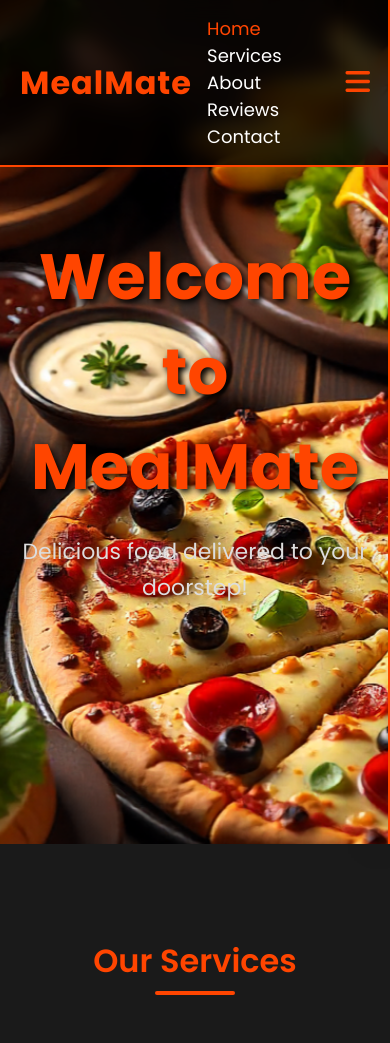
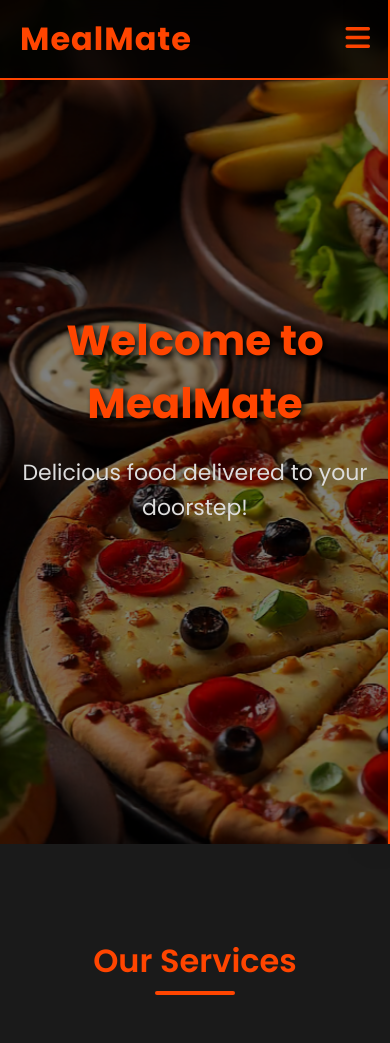
Before and after one commit to Navindi-Thisara/MealMate-online-food-ordering-system, a PHP site: page / in a window 390 px wide. Shown: the top 1043 px of the page. Run offline with PHP 8.4, Linux system fonts and the light colour scheme.

Commit message:
Update index.css

```diff
--- a/index.css
+++ b/index.css
@@ -12,10 +12,7 @@
     color: #fff;
     scroll-behavior: smooth;
     background-color: #0d0d0d;
-<<<<<<< HEAD
     overflow-x: hidden;
-=======
->>>>>>> b0ceea530be018fda6373c9e10c1644792d6a83a
 }
 
 /* Header */
@@ -54,98 +51,6 @@
 
 header .landing-nav a::after {
     content: '';
-<<<<<<< HEAD
-=======
-    position: absolute;
-    bottom: -5px;
-    left: 0;
-    width: 0;
-    height: 2px;
-    background: #FF4500;
-    transition: width 0.3s ease;
-}
-
-header .landing-nav a:hover,
-header .landing-nav a.active {
-    color: #FF4500;
-}
-
-header .landing-nav a:hover::after,
-header .landing-nav a.active::after {
-    width: 100%;
-}
-
-.menu-btn {
-    font-size: 28px;
-    cursor: pointer;
-    color: #FF4500;
-}
-
-/* Sidebar - new style */
-.side-nav {
-    height: 100%;
-    width: 0;
-    position: fixed;
-    top: 0;
-    right: 0;
-    background: rgba(17, 17, 17, 0.95);
-    backdrop-filter: blur(10px);
-    overflow-x: hidden;
-    transition: 0.5s cubic-bezier(0.785, 0.135, 0.15, 0.86);
-    padding-top: 80px;
-    z-index: 1500;
-    box-shadow: -10px 0 30px rgba(0, 0, 0, 0.5);
-    border-left: 2px solid #FF4500;
-}
-
-.side-nav a {
-    display: flex;
-    align-items: center;
-    padding: 15px 30px;
-    font-size: 20px;
-    color: #fff;
-    text-decoration: none;
-    transition: 0.3s ease;
-    border-left: 5px solid transparent;
-}
-
-.side-nav a i {
-    margin-right: 15px;
-    font-size: 22px;
-    color: #FF4500;
-}
-
-.side-nav a:hover {
-    background: #FF4500;
-    color: #000;
-    border-left: 5px solid #fff;
-}
-
-.side-nav a:hover i {
-    color: #000;
-}
-
-/* Sections */
-.section {
-    width: 100%;
-    min-height: 100vh;
-    display: flex;
-    flex-direction: column;
-    justify-content: center;
-    align-items: center;
-    text-align: center;
-    padding: 50px 20px;
-    background-color: #0d0d0d;
-}
-
-.home {
-    position: relative;
-    background: url('assets/images/home-bg.png') center/cover no-repeat;
-}
-
-.home::after {
-    content: "";
->>>>>>> b0ceea530be018fda6373c9e10c1644792d6a83a
     position: absolute;
     bottom: -5px;
     left: 0;
@@ -177,7 +82,6 @@
     width: 0;
     position: fixed;
     top: 0;
-<<<<<<< HEAD
     right: 0;
     background: rgba(17, 17, 17, 0.95);
     backdrop-filter: blur(10px);
@@ -256,12 +160,6 @@
     position: absolute;
     top: 0; left: 0; right: 0; bottom: 0;
     background: rgba(0, 0, 0, 0.5);
-=======
-    left: 0;
-    right: 0;
-    bottom: 0;
-    background: rgba(0, 0, 0, 0.75);
->>>>>>> b0ceea530be018fda6373c9e10c1644792d6a83a
     z-index: 1;
 }
 
@@ -272,19 +170,8 @@
 }
 
 @keyframes fadeIn {
-<<<<<<< HEAD
     from { opacity: 0; transform: translateY(20px); }
     to { opacity: 1; transform: translateY(0); }
-=======
-    from {
-        opacity: 0;
-        transform: translateY(20px);
-    }
-    to {
-        opacity: 1;
-        transform: translateY(0);
-    }
->>>>>>> b0ceea530be018fda6373c9e10c1644792d6a83a
 }
 
 .section h1 {
@@ -297,19 +184,8 @@
 }
 
 @keyframes textRise {
-<<<<<<< HEAD
     0% { opacity: 0; transform: translateY(50px); }
     100% { opacity: 1; transform: translateY(0); }
-=======
-    0% {
-        opacity: 0;
-        transform: translateY(50px);
-    }
-    100% {
-        opacity: 1;
-        transform: translateY(0);
-    }
->>>>>>> b0ceea530be018fda6373c9e10c1644792d6a83a
 }
 
 .section h2 {
@@ -433,11 +309,7 @@
     align-items: center;
     gap: 30px;
     padding: 60px 20px;
-<<<<<<< HEAD
     background: #1a1a1a;
-=======
-    background: #111;
->>>>>>> b0ceea530be018fda6373c9e10c1644792d6a83a
 }
 
 .review-list {
@@ -574,7 +446,6 @@
     header {
         padding: 15px 20px;
     }
-<<<<<<< HEAD
     /* Hide .main-nav by default on smaller screens */
     header .main-nav {
         display: none;
@@ -583,11 +454,6 @@
     .menu-btn {
         display: block;
     }
-=======
-    header .landing-nav {
-        display: none;
-    }
->>>>>>> b0ceea530be018fda6373c9e10c1644792d6a83a
     .section h1 {
         font-size: 42px;
     }
@@ -601,8 +467,4 @@
     .review-list {
         grid-template-columns: 1fr;
     }
-<<<<<<< HEAD
 }
-=======
-}
->>>>>>> b0ceea530be018fda6373c9e10c1644792d6a83a
```
